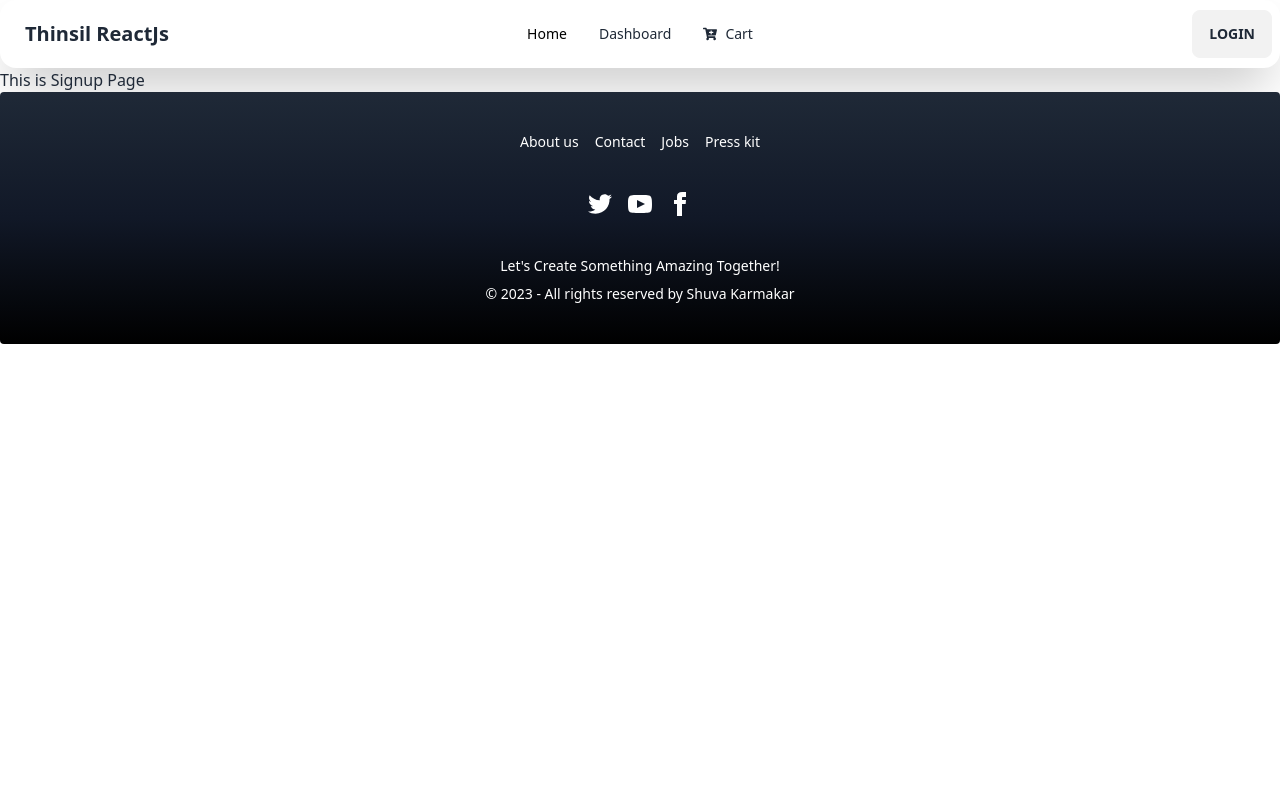
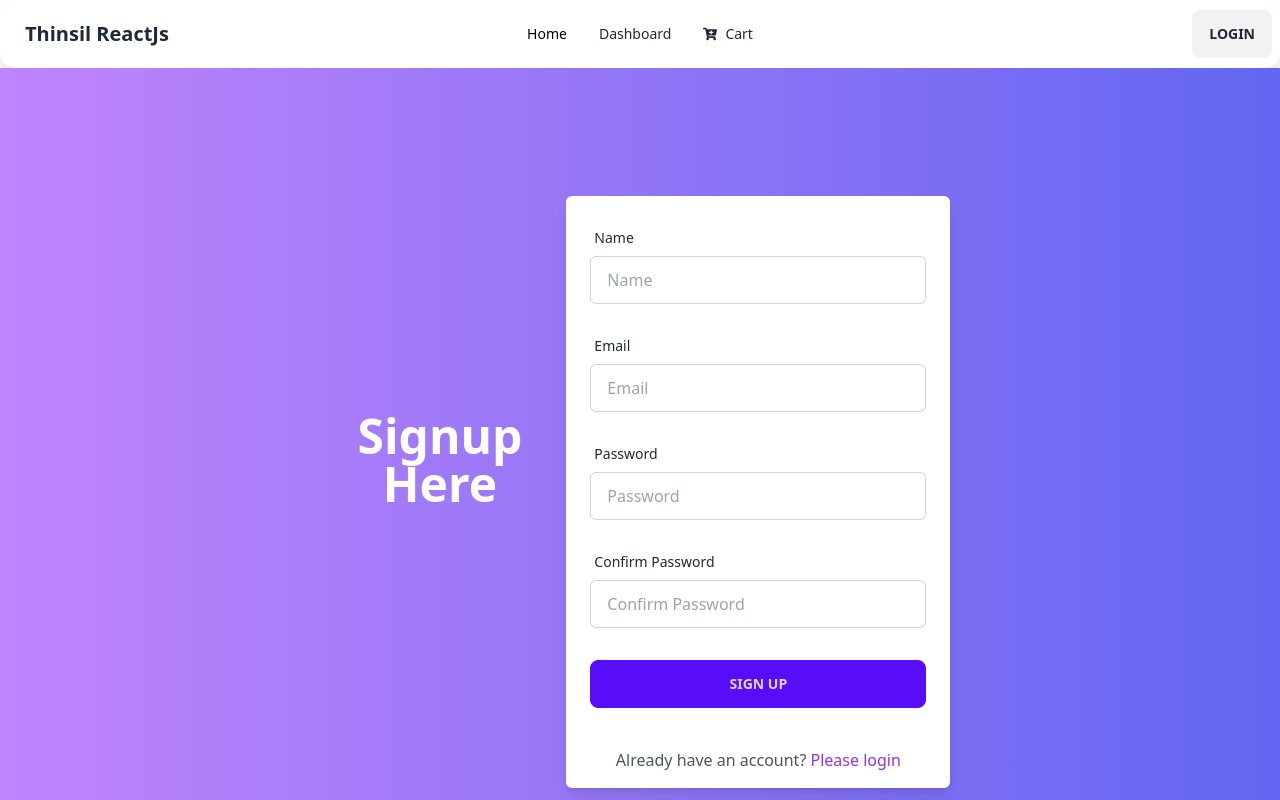
Before and after one commit to shuvakarmakar/thinsil-reactjs-assignment, a React (Vite) app: page /signup in a window 1280 px wide. Shown: the top 800 px of the page. Built offline with nearby package versions, Linux system fonts and the light colour scheme; no server answers.

Commit message:
Signup Page Update

```diff
--- a/src/Pages/Signup/Signup.jsx
+++ b/src/Pages/Signup/Signup.jsx
@@ -1,9 +1,134 @@
-import React from 'react';
+import React, { useContext } from 'react';
+import { useForm } from 'react-hook-form';
+import { AuthContext } from '../../Provider/AuthProvider';
+import { Link, useNavigate } from 'react-router-dom';
 
 const Signup = () => {
+    const { register, handleSubmit, reset, formState: { errors }, watch } = useForm();
+
+    const navigate = useNavigate();
+    const { createUser, updateUserProfile } = useContext(AuthContext);
+
+    const password = watch('password', '');
+
+    const onSubmit = (data) => {
+        // Create the user and log them in
+        createUser(data.email, data.password)
+            .then((loggedUser) => {
+                console.log(loggedUser);
+                // Save user data
+                const saveUser = { name: data.name, email: data.email };
+                fetch('/your-api-endpoint', {
+                    method: 'POST',
+                    headers: {
+                        'Content-Type': 'application/json',
+                    },
+                    body: JSON.stringify(saveUser),
+                })
+                    .then((res) => res.json())
+                    .then((data) => {
+                        if (data.insertedId) {
+                            reset();
+                            Swal.fire({
+                                position: 'top-end',
+                                icon: 'success',
+                                title: 'Sign Up Successful',
+                                showConfirmButton: false,
+                                timer: 1500,
+                            });
+                            navigate('/');
+                        } else {
+                            console.log('Error saving user data:', data);
+                        }
+                    })
+                    .catch((error) => {
+                        console.log('Fetch error:', error);
+                    });
+            })
+            .catch((error) => {
+                console.log('User creation error:', error);
+            });
+    }
+
+
     return (
-        <div>
-            <h1>This is Signup Page</h1>
+        <div className="hero min-h-screen bg-gradient-to-r from-purple-400 to-indigo-500">
+            <div className="hero-content flex-col lg:flex-row">
+                <h1 className="text-5xl text-center text-white font-bold mb-4">Signup Here</h1>
+                <div className="card flex-shrink-0 w-full max-w-sm bg-white shadow-lg rounded-md mx-auto mt-12">
+                    <form onSubmit={handleSubmit(onSubmit)} className="card-body p-6">
+                        <div className="form-control">
+                            <label className="label">
+                                <span className="label-text">Name</span>
+                            </label>
+                            <input
+                                type="text"
+                                {...register('name', { required: 'Name is required' })}
+                                name="name"
+                                placeholder="Name"
+                                className={`input input-bordered rounded-md ${errors.name ? 'input-error' : ''}`}
+                            />
+                            {errors.name && <span className="text-red-700">{errors.name.message}</span>}
+                        </div>
+                        {/* email */}
+                        <div className="form-control mt-4">
+                            <label className="label">
+                                <span className="label-text">Email</span>
+                            </label>
+                            <input
+                                type="text"
+                                {...register('email', { required: 'Email is required' })}
+                                name="email"
+                                placeholder="Email"
+                                className={`input input-bordered rounded-md ${errors.email ? 'input-error' : ''}`}
+                            />
+                            {errors.email && <span className="text-red-700">{errors.email.message}</span>}
+                        </div>
+                        {/* Password */}
+                        <div className="form-control mt-4">
+                            <label className="label">
+                                <span className="label-text">Password</span>
+                            </label>
+                            <input
+                                type="password"
+                                {...register('password', {
+                                    required: 'Password is required',
+                                    minLength: { value: 6, message: 'Password must be at least 6 characters' },
+                                    pattern: {
+                                        value: /(?=.*[A-Z])(?=.*[a-z])(?=.*[0-9])(?=.*[!@#$&*])/,
+                                        message: 'Password must contain at least one uppercase letter, one lowercase letter, one number, and one special character',
+                                    },
+                                })}
+                                name="password"
+                                placeholder="Password"
+                                className={`input input-bordered rounded-md ${errors.password ? 'input-error' : ''}`}
+                            />
+                            {errors.password && <span className="text-red-700">{errors.password.message}</span>}
+                        </div>
+
+                        {/* Confirm Password */}
+                        <div className="form-control mt-4">
+                            <label className="label">
+                                <span className="label-text">Confirm Password</span>
+                            </label>
+                            <input
+                                type="password"
+                                {...register('confirmPassword', {
+                                    validate: (value) => value === password || 'Passwords do not match',
+                                })}
+                                name="confirmPassword"
+                                placeholder="Confirm Password"
+                                className={`input input-bordered rounded-md ${errors.confirmPassword ? 'input-error' : ''}`}
+                            />
+                            {errors.confirmPassword && <span className="text-red-700">{errors.confirmPassword.message}</span>}
+                        </div>
+                        <div className="form-control mt-6">
+                            <input type="submit" className="btn btn-primary w-full" value="Sign Up" />
+                        </div>
+                    </form>
+                    <p className="text-center text-gray-600 my-4">Already have an account? <Link to="/login" className="text-purple-600">Please login</Link></p>
+                </div>
+            </div>
         </div>
     );
 };
```
